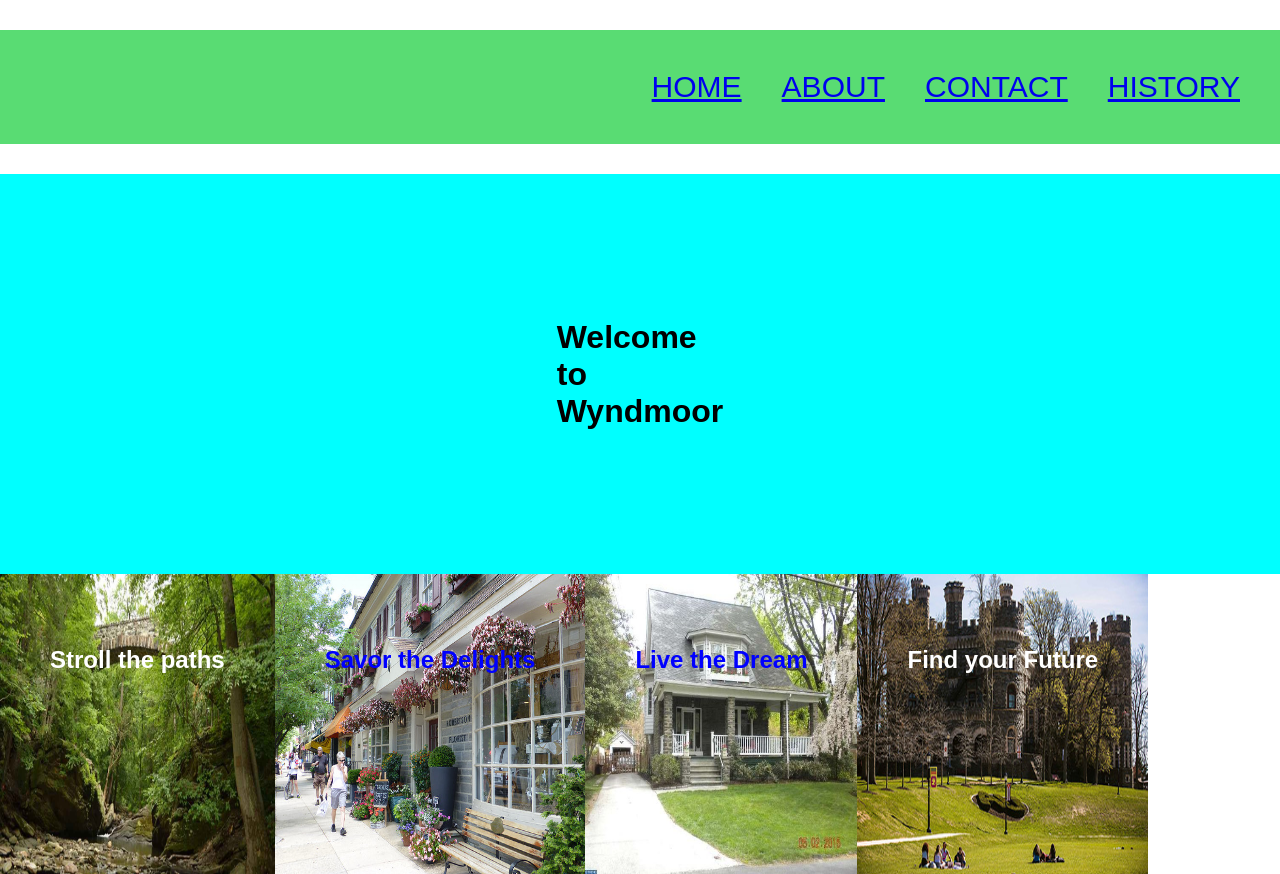
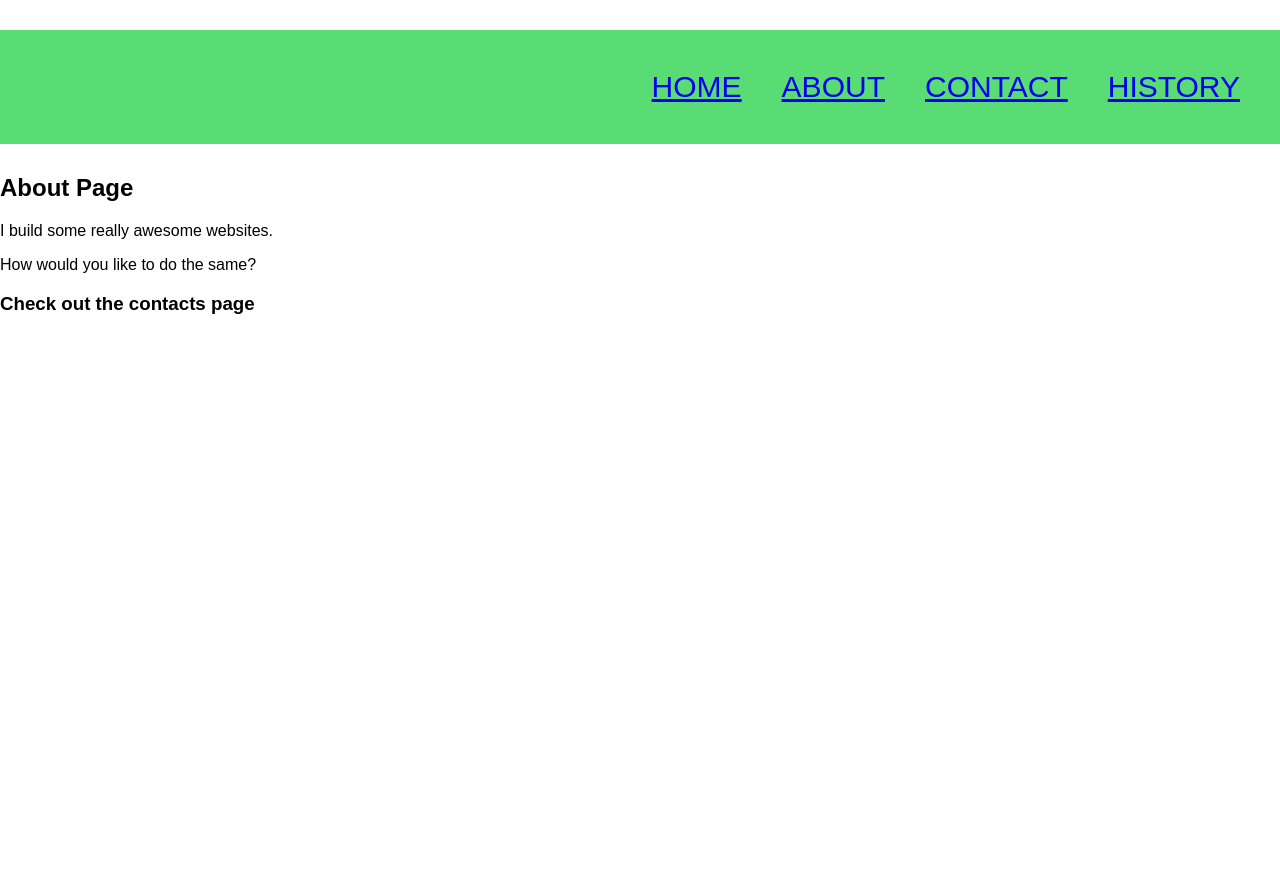
Before and after one commit to mgwismer/react-wyndmoor, a React (Create React App) app: page /about in a window 1280 px wide. After the commit the page ends 800 px from the top, so only its background shows below. Built offline with nearby package versions, Linux system fonts and the light colour scheme.

Commit message:
add react routes

```diff
--- a/package.json
+++ b/package.json
@@ -6,11 +6,13 @@
     "@types/node": "^13.7.1",
     "@types/react": "^16.9.19",
     "@types/react-dom": "^16.9.5",
+    "@types/react-router-dom": "^5.1.3",
     "eslint-plugin-react": "^7.18.3",
     "eslint-plugin-react-hooks": "^2.3.0",
     "gh-pages": "^2.2.0",
     "react": "^16.12.0",
     "react-dom": "^16.12.0",
+    "react-router-dom": "^5.1.2",
     "typescript": "^3.7.5"
   },
   "devDependencies": {
--- a/src/App.js
+++ /dev/null
@@ -1,124 +0,0 @@
-import React, { Component } from 'react';
-import { ModalMessages } from './constants/modal-messages';
-import { NavBar } from  './components/nav-bar';
-import { Modal } from './components/Modal';
-import './App.css';
-
-class MainContent extends Component {
-  constructor(props) {
-    super(props);
-    this.state = { style: { 'background-color': 'cyan' } }
-  }
-
-  toggleColor = () => {
-    this.setState({
-      style: { 'background-color': 'pink' }
-    })
-  }
-
-  render() {
-    return (
-      <div
-        className="main-header main-container"
-        onMouseEnter={this.toggleColor}
-        onClick={this.props.handler}
-        style={this.state.style}
-      >
-        <div className="main-header">
-          <h1 className="h1-header"> Welcome <br /> to <br /> Wyndmoor </h1>
-        </div>
-      </div>
-    );
-  }
-}
-
-class InfoContent extends Component {
-  constructor(props) {
-    super(props);
-    this.state = { text1: 'Stroll the paths',
-                   message: 'Modal text' }
-  }
-
-  useText = (message) => {
-    this.props.handler();
-    this.props.outText(message);
-  }
-
-  render() {
-    console.log(this.props)
-    return (
-      <div className="image-container">
-        <div
-          className="nature-image"
-          onClick={() => this.useText(ModalMessages.nature)}
-        >
-          <h2
-            className="image-quote"> Stroll the paths </h2>
-        </div>
-        <div
-          className="shops-image"
-          onClick={() => this.useText(ModalMessages.shops)}
-        >
-          <h2 className="image-quote"> Savor the Delights</h2>
-        </div>
-        <div
-          className="home-image"
-          onClick={() => this.useText(ModalMessages.realEstate)} >
-          <h2 className="image-quote"> Live the Dream </h2>
-        </div>
-        <div
-          className="college-image"
-          onClick={() => this.useText(ModalMessages.colleges)} >
-          <h2 className="image-quote"> Find your Future </h2>
-        </div>
-      </div>
-    );
-  }
-}
-
-class App extends Component {
-  constructor(props) {
-    super(props);
-    this.toggleModal = this.toggleModal.bind(this);
-    this.renderText = this.renderText.bind(this);
-    this.state =
-      {
-        isOpen: false,
-        text: 'Here\'s some content for the modal'
-      };
-  }
-
-  toggleModal = (e) => {
-    console.log('toggle modal');
-    console.log(this.state.isOpen);
-    this.setState({
-      isOpen: !this.state.isOpen
-    });
-  }
-
-  renderText = (message) => {
-    console.log('inside renderText',message)
-    this.setState({
-      text: message
-    })
-  }
-
-  render() {
-    return (
-      <div className="App">
-        <NavBar />
-        <MainContent />
-        <InfoContent handler={this.toggleModal} outText={this.renderText} />
-        <Modal
-          show={this.state.isOpen}
-          onClose={this.toggleModal}
-          message={this.state.text}
-        >
-          This is my modal
-        </Modal>
-      </div>
-    );
-  }
-}
-
-export default App;
--- a/src/App.tsx
+++ b/src/App.tsx
@@ -1,36 +1,22 @@
-import React, { useState, useCallback } from 'react';
+import React from 'react';
+import {
+  BrowserRouter as Router,
+  Route
+} from 'react-router-dom'
 import { NavBar } from  './components/nav-bar';
-import { Modal } from './components/Modal';
-import { InfoContent} from './components/InfoContent';
-import { MainContent} from './components/MainContent';
+import { HomePage} from './components/HomePage/HomePage';
+import { AboutContent } from './components/AboutContent';
 import './App.css';
 
 const App: React.FC = () => {
-  const [openState, setOpenState] = useState(false);
-  const [textState, setTextState] = useState('');
-
-  const toggleModal = (() => {
-    console.log('open state', openState);
-    setOpenState(!openState)
-  });
-
-  const renderText = useCallback((message: string) => {
-    console.log('inside renderText',message)
-    setTextState(message);
-  }, []);
 
   return (
     <div className="App">
-      <NavBar />
-      <MainContent handler={() => {}}/>
-      <InfoContent handler={toggleModal} outText={renderText} />
-      <Modal
-        show={openState}
-        onClose={toggleModal}
-        message={textState}
-      >
-        This is my modal
-      </Modal>
+      <Router>
+        <NavBar />
+        <Route exact path={'/'} component={HomePage}/>
+        <Route path={'/about'} component={AboutContent} />
+      </Router>
     </div>
   );
 }
--- /dev/null
+++ b/src/components/AboutContent.tsx
@@ -0,0 +1,11 @@
+import React from 'react';
+
+export const AboutContent = () => (
+  <div>
+    <h2> About Page </h2>
+    <section> I build some really awesome websites.</section>
+    <p> How would you like to do the same?
+    </p>
+    <h3> Check out the contacts page </h3>
+  </div>
+)
--- /dev/null
+++ b/src/components/HomePage/HomePage.tsx
@@ -0,0 +1,33 @@
+import React, { useState, useCallback } from 'react';
+import { MainContent } from './MainContent';
+import { InfoContent } from './InfoContent';
+import { Modal } from '../Modal';
+
+export const HomePage: React.FC = () => {
+
+  const [openState, setOpenState] = useState(false);
+  const [textState, setTextState] = useState('');
+
+  const toggleModal = (() => {
+    console.log('open state', openState);
+    setOpenState(!openState)
+  });
+
+  const renderText = useCallback((message: string) => {
+    console.log('inside renderText',message)
+    setTextState(message);
+  }, []);
+    return (
+        <div>
+            <MainContent handler={toggleModal} />
+            <InfoContent handler={toggleModal} outText={renderText}/>
+            <Modal
+                show={openState}
+                onClose={toggleModal}
+                message={textState}
+            >
+                This is my modal
+            </Modal>
+        </div>
+    )
+}
--- a/src/components/InfoContent.tsx
+++ b/src/components/HomePage/InfoContent.tsx
@@ -1,10 +1,10 @@
 import React, { useCallback } from 'react';
-import { ModalMessages } from '../constants/modal-messages';
+import { ModalMessages } from '../../constants/modal-messages';
 
 type InfoProps = {
     handler: () => void;
     outText: (message: string) => void;
-  }
+}
 
 export const InfoContent: React.FC<InfoProps> = ({ handler, outText }) => {
 
--- a/src/components/nav-bar.tsx
+++ b/src/components/nav-bar.tsx
@@ -1,12 +1,13 @@
 import React from 'react';
+import { Link } from 'react-router-dom';
 
 export const NavBar: React.FC = () => {
     return (
       <div className="banner">
         <nav>
           <ul className="nav-bar">
-            <li className="nav-link"> <a href="/">HOME</a></li>
-            <li className="nav-link"> <a href="http://www.google.com">ABOUT</a> </li>
+            <li className="nav-link"> <Link to="/">HOME</Link></li>
+            <li className="nav-link"> <Link to="/about">ABOUT</Link> </li>
             <li className="nav-link"> <a href="https://thecultivator.wordpress.com/?WordPress=My+WordPress">CONTACT</a></li>
             <li className="nav-link"> <a href="https://mgwismer.github.io/PhotoGallery/ThePath.html#buttons">HISTORY</a></li>
           </ul>
```
Also changed, not shown: src/components/HomePage/MainContent.tsx (renamed from src/components/MainContent.tsx), 1 other file (tests, documents, lock files or other folders).
